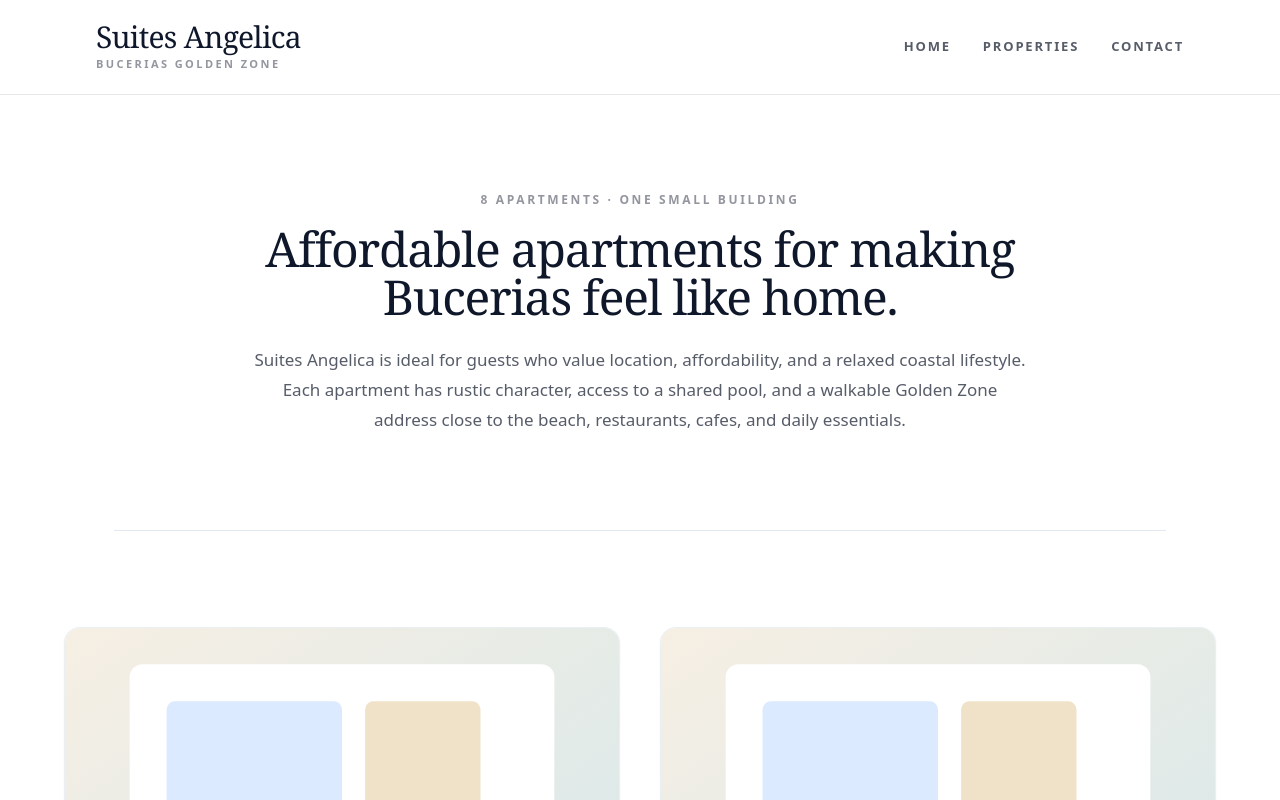
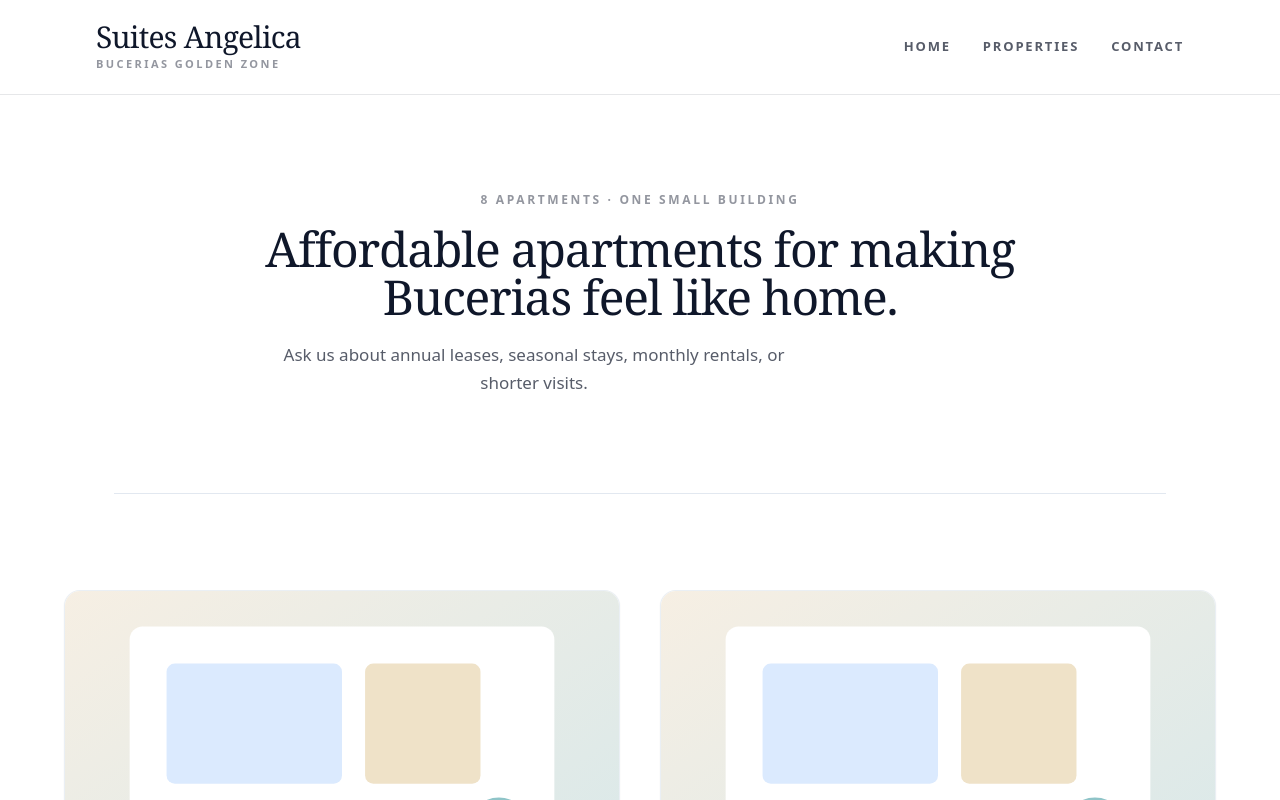
Before and after one commit to jfmichel86/Suites-Angelica1, a Next.js app: page /properties in a window 1280 px wide. Shown: the top 800 px of the page. Built offline with nearby package versions, Linux system fonts and the light colour scheme.

Commit message:
Update page.tsx

```diff
--- a/app/properties/page.tsx
+++ b/app/properties/page.tsx
@@ -14,7 +14,7 @@ export default function Properties() {
         <div className="mx-auto max-w-[820px] px-6 py-16 text-center md:py-24">
           <p className="text-[12px] font-semibold uppercase tracking-[0.22em] text-slate-900/45">8 apartments · one small building</p>
           <h1 className="mt-4 font-serif text-4xl leading-[1.08] tracking-tight text-slate-900 md:text-5xl">Affordable apartments for making Bucerias feel like home.</h1>
-          <p className="mt-6 text-[17px] leading-[1.75] text-slate-900/70">Suites Angelica is ideal for guests who value location, affordability, and a relaxed coastal lifestyle. Each apartment has rustic character, access to a shared pool, and a walkable Golden Zone address close to the beach, restaurants, cafes, and daily essentials.</p>
+          <p className="mt-5 max-w-[560px] text-[17px] leading-[1.65] text-slate-900/70">   Ask us about annual leases, seasonal stays, monthly rentals, or shorter visits. </p>
         </div>
       </section>
       <div className="mx-auto max-w-[1100px] px-6"><div className="border-t border-slate-200" /></div>
```
